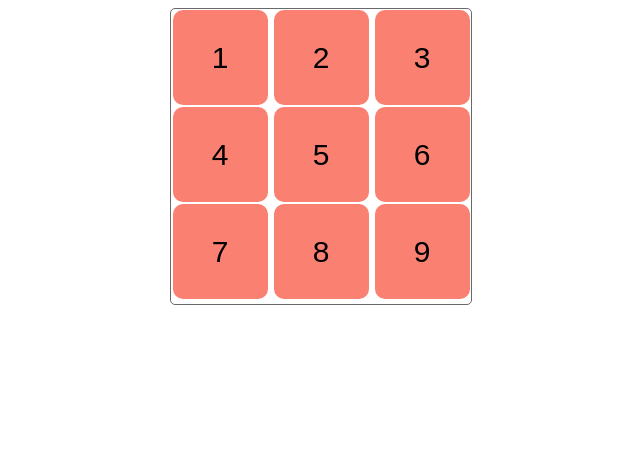
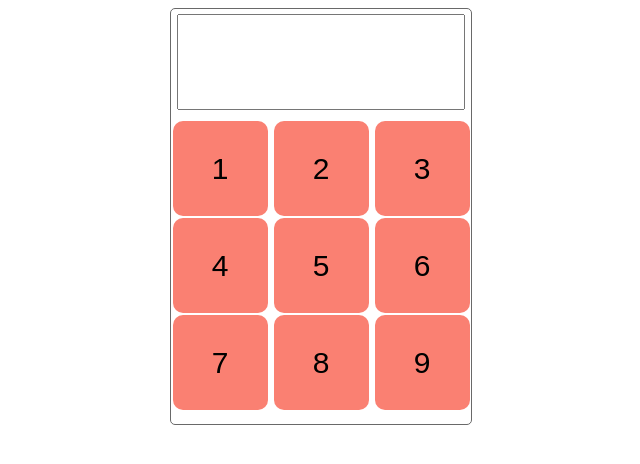
Before and after one commit to mjl997/PAGINADOR, a plain HTML site: page index.html in a window 1280 px wide. Shown: the whole page, without its empty margins (319-959 px from the left). Drawn offline with Linux system fonts and the light colour scheme.

Commit message:
pantalla y teclado finalizados

```diff
--- a/CSS/main.css
+++ b/CSS/main.css
@@ -1,10 +1,12 @@
 #teclado{
     width: 300px;
-    height: 295px;
+    height: 415px;
     margin: 0 auto;
     text-align: center;
     border-radius: 5px;
     border: 1px solid dimgray;
+    margin-bottom: 5px;
+    margin-top: 5px;
 }
 
 .tecla{
@@ -15,8 +17,18 @@
     border: 0;
     border-radius: 10px;
     font-size: 30px;
+    position: relative;
+    top: 15px;
 }
 
 .tecla:hover{
     background-color: plum;
 }
+
+#pantalla{
+    position: relative;
+    top: 5px;
+    width: 280px;
+    height: 90px;
+    margin: 0 auto;
+}
--- a/JS/index.js
+++ b/JS/index.js
@@ -1,5 +1,20 @@
 let teclas;
+let pantalla;
 
 window.onload = function(){
-    teclas = document.getElementsByClassName('Tecla');
+    pantalla = document.getElementById('pantalla');
+    teclas = document.getElementsByClassName('teclas');
+    agregarEventos(teclas);
+    pantalla.value = '';
 }
+
+function agregarEventos(teclas){
+    for (let i = 0; i < teclas.length; i++){
+        teclas[i].addEventListener('click', function(){
+            let valor = this.innerHTML;
+            if(pantalla.value.length<10){
+                pantalla.value += valor;
+            }
+        })
+    }
+}
--- a/index.html
+++ b/index.html
@@ -10,6 +10,7 @@
 
 <body>
     <section id="teclado">
+        <input type="text" id="pantalla" readonly>
         <button class="tecla">1</button>
         <button class="tecla">2</button>
         <button class="tecla">3</button>
```
